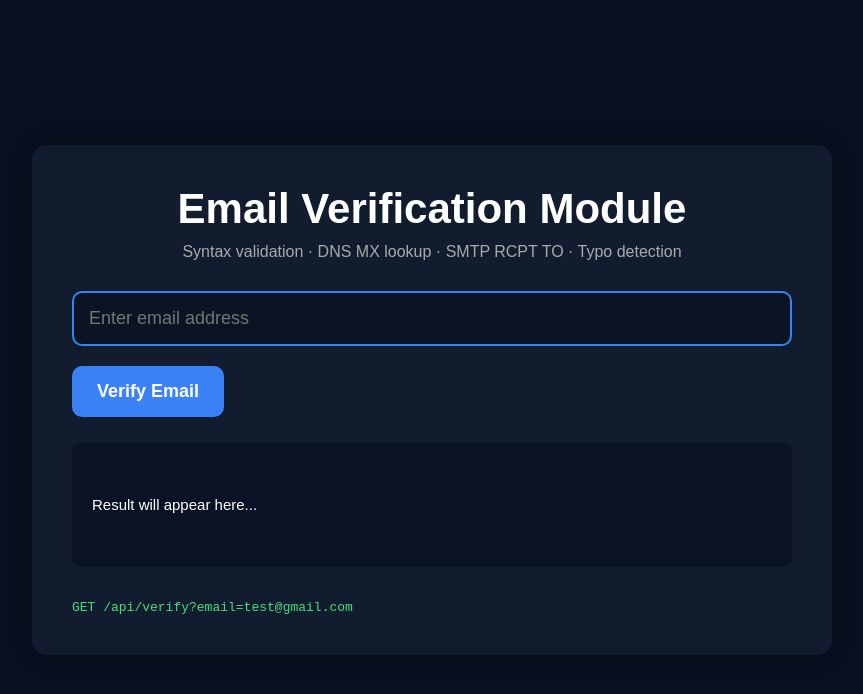
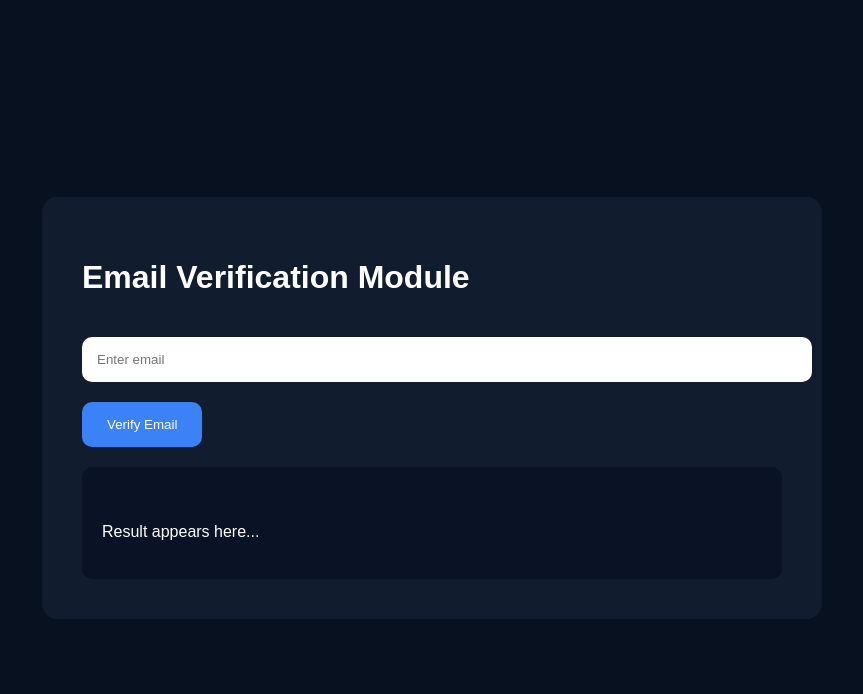
Before and after one commit to DeepanshuAdhikari549/Email-Verification, a website: page public/index.html in a window 1280 px wide. Shown: the whole page, without its empty margins (208-1071 px from the left). Drawn offline with Linux system fonts and the light colour scheme.

Commit message:
Update index.html

```diff
--- a/public/index.html
+++ b/public/index.html
@@ -3,93 +3,55 @@
 <head>
 
 <meta charset="UTF-8">
-  <meta name="viewport" content="width=device-width, initial-scale=1.0">
+
+<meta name="viewport"
+content="width=device-width, initial-scale=1.0">
 
 <title>Email Verification Module</title>
 
 <style>
 
-    *{
-      margin:0;
-      padding:0;
-      box-sizing:border-box;
-    }
-
 body{
-      font-family:Arial, sans-serif;
+  font-family:Arial;
   background:#081120;
   color:white;
-      min-height:100vh;
   display:flex;
   justify-content:center;
   align-items:center;
-      padding:20px;
+  min-height:100vh;
 }
 
 .container{
-      width:100%;
-      max-width:800px;
+  width:700px;
   background:#111c2f;
+  padding:40px;
   border-radius:15px;
-      padding:40px;
-      box-shadow:0 0 20px rgba(0,0,0,0.4);
-    }
-
-    h1{
-      text-align:center;
-      margin-bottom:10px;
-      font-size:42px;
-    }
-
-    .subtitle{
-      text-align:center;
-      color:#aaa;
-      margin-bottom:30px;
 }
 
 input{
   width:100%;
   padding:15px;
+  margin-top:20px;
   border-radius:10px;
-      border:2px solid #3b82f6;
-      background:#0b1425;
-      color:white;
-      font-size:18px;
-      margin-bottom:20px;
+  border:none;
 }
 
 button{
+  margin-top:20px;
   padding:15px 25px;
   background:#3b82f6;
+  color:white;
   border:none;
-      color:white;
-      font-size:18px;
   border-radius:10px;
   cursor:pointer;
-      font-weight:bold;
-    }
-
-    button:hover{
-      opacity:0.9;
 }
 
 .result{
-      margin-top:25px;
+  margin-top:20px;
   background:#091325;
   padding:20px;
   border-radius:10px;
-      overflow:auto;
   white-space:pre-wrap;
-      font-size:15px;
-    }
-
-    .api{
-      margin-top:30px;
-      color:#bbb;
-    }
-
-    .api code{
-      color:#4ade80;
 }
 
 </style>
@@ -102,29 +64,20 @@
 
 <h1>Email Verification Module</h1>
 
-  <p class="subtitle">
-    Syntax validation · DNS MX lookup · SMTP RCPT TO · Typo detection
-  </p>
-
 <input
 type="text"
 id="email"
-    placeholder="Enter email address"
-  >
+placeholder="Enter email">
 
 <button onclick="verifyEmail()">
+
 Verify Email
+
 </button>
 
 <div class="result" id="result">
 
-Result will appear here...
-
-  </div>
-
-  <div class="api">
-
-    <p><code>GET /api/verify?email=test@gmail.com</code></p>
+Result appears here...
 
 </div>
 
@@ -140,23 +93,17 @@ async function verifyEmail(){
   const resultBox =
     document.getElementById('result');
 
-  if(!email){
-
-    resultBox.innerHTML =
-      "Please enter an email address";
-
-    return;
-  }
-
-  resultBox.innerHTML = "Checking email...";
+  resultBox.innerHTML = "Checking...";
 
   try{
 
-    const response = await fetch(
+    const response =
+      await fetch(
       `/api/verify?email=${email}`
     );
 
-    const data = await response.json();
+    const data =
+      await response.json();
 
     resultBox.innerHTML =
       JSON.stringify(data, null, 2);
@@ -164,7 +111,7 @@ async function verifyEmail(){
   }catch(error){
 
     resultBox.innerHTML =
-      "Error: " + error.message;
+      error.message;
 
   }
 
```
Lines whose indentation alone changed are shown as unchanged.
